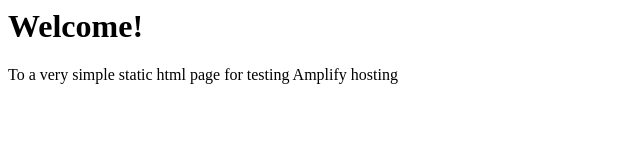
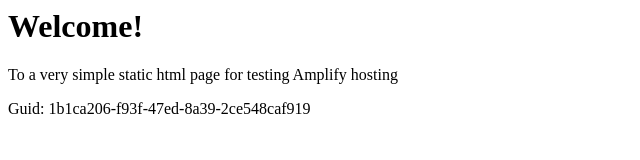
Before and after one commit to aws-aemilia-arn/Github-PR-Commit-Integration-Test-DoNotTouch-Gith-OKSLNVO2-v1-preprod-eu-north-1, a website: page src/index.html in a window 1280 px wide. Shown: the whole page, without its empty margins (0-640 px from the left). Drawn offline with Linux system fonts and the light colour scheme.

Commit message:
commit from integ tests

```diff
--- a/src/index.html
+++ b/src/index.html
@@ -1,3 +1,5 @@
+
+
 <html lang="en">
 
 <head>
@@ -10,6 +12,6 @@
 <body>
     <h1>Welcome!</h1>
     <p>To a very simple static html page for testing Amplify hosting</p>
-</body>
+    <p>Guid: 1b1ca206-f93f-47ed-8a39-2ce548caf919</p></body>
 
 </html>
```
